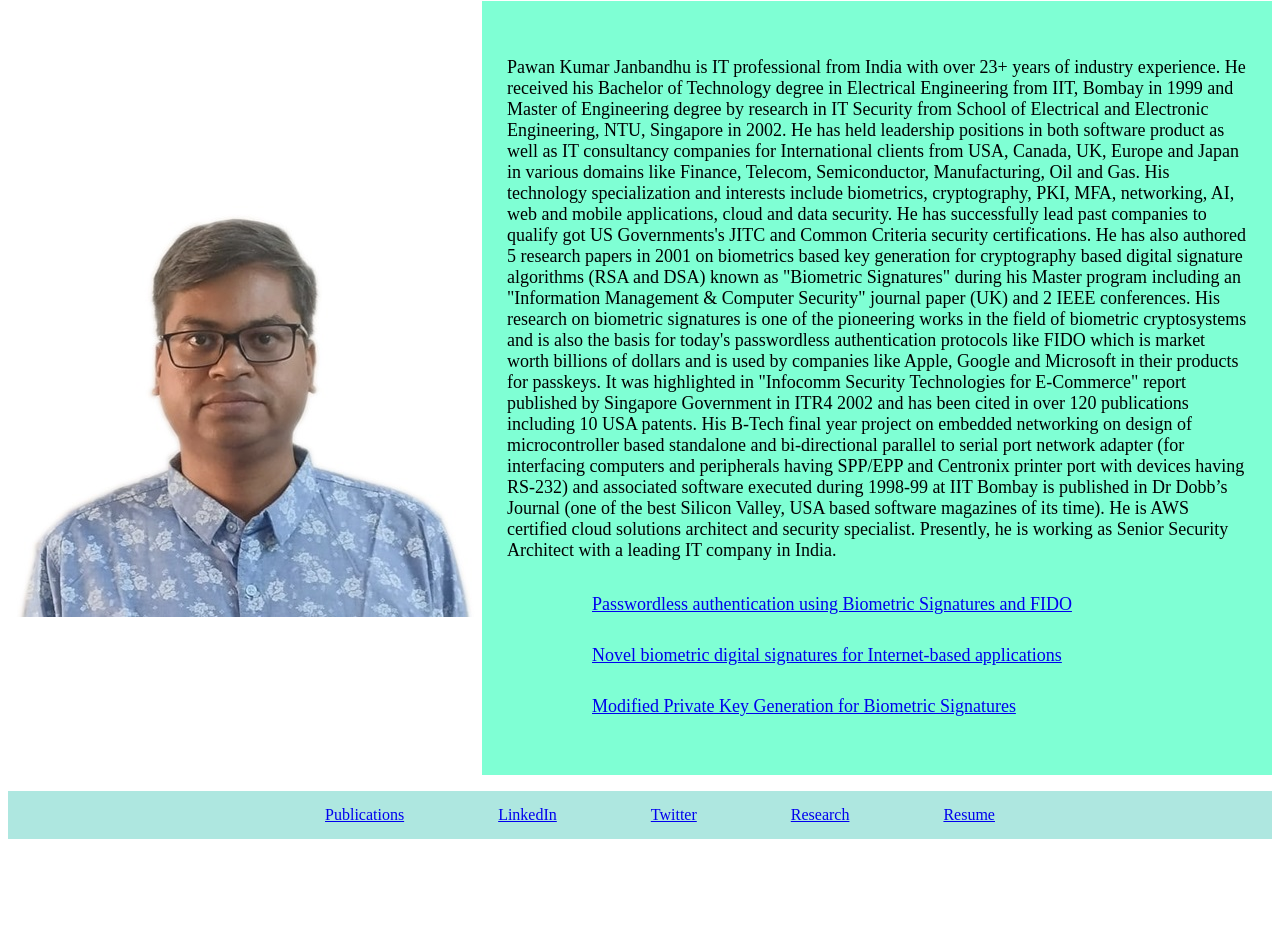
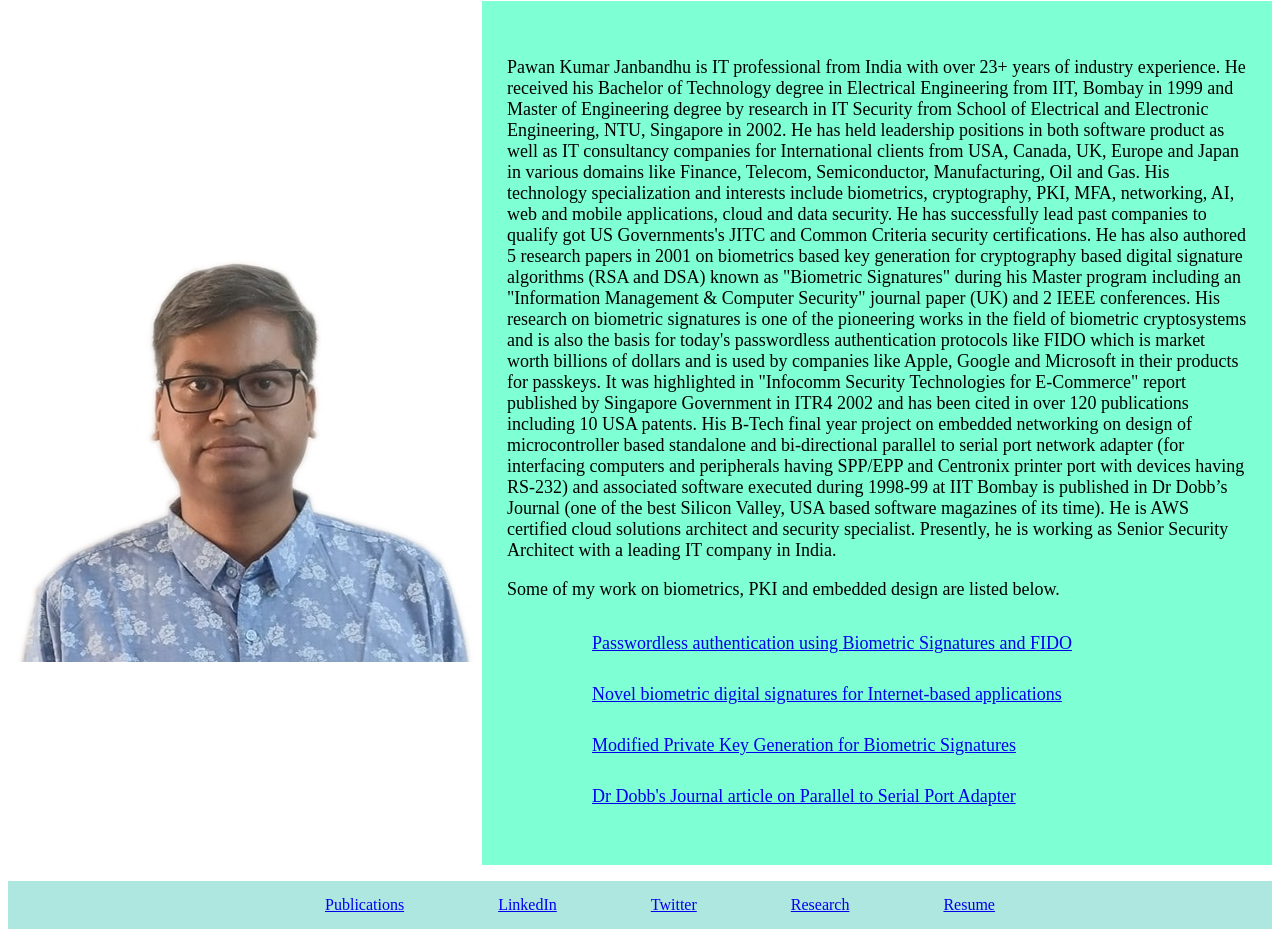
Before and after one commit to pkjanbandhu/profile, a plain HTML site: page index.html in a window 1280 px wide. Shown: the part 79-1024 px from the top of the page. Before the commit the page ends 934 px from the top, so only its background shows below. Drawn offline with Linux system fonts and the light colour scheme.

Commit message:
Update index.html

```diff
--- a/index.html
+++ b/index.html
@@ -32,10 +32,12 @@
 				  AWS certified cloud solutions architect and security specialist. Presently, he is working as Senior Security Architect with a leading
 				  IT company in India.
                     </p>
+					Some of my work on biometrics, PKI and embedded design are listed below.
 					<ul>
 						<li><a href="https://biometricsignatures.blogspot.com/">Passwordless authentication using Biometric Signatures and FIDO</a></li>
 						<li><a href="https://www.emerald.com/ics/article-abstract/9/5/205/180760/Novel-biometric-digital-signatures-for-Internet?redirectedFrom=fulltext">Novel biometric digital signatures for Internet‐based applications</a></li>
 						<li><a href="https://wseas.us/e-library/conferences/malta2001/papers/256.pdf">Modified Private Key Generation for Biometric Signatures</a></li>
+						<li><a href="https://web.archive.org/web/20120722010456/https://www.drdobbs.com/embedded-systems/designing-a-parallel-to-serial-port-adap/223100564">Dr Dobb's Journal article on Parallel to Serial Port Adapter</a></li>
 					</ul>
 
 				</div>
```
